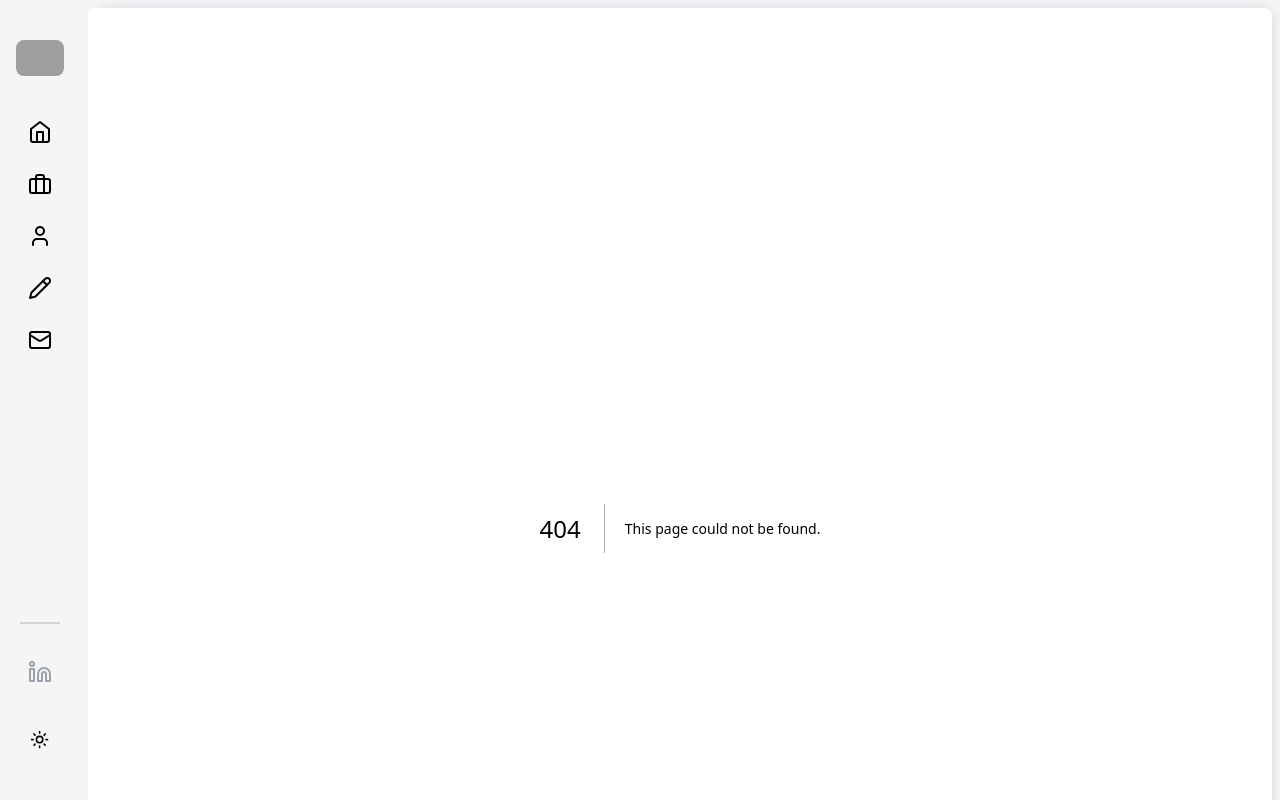
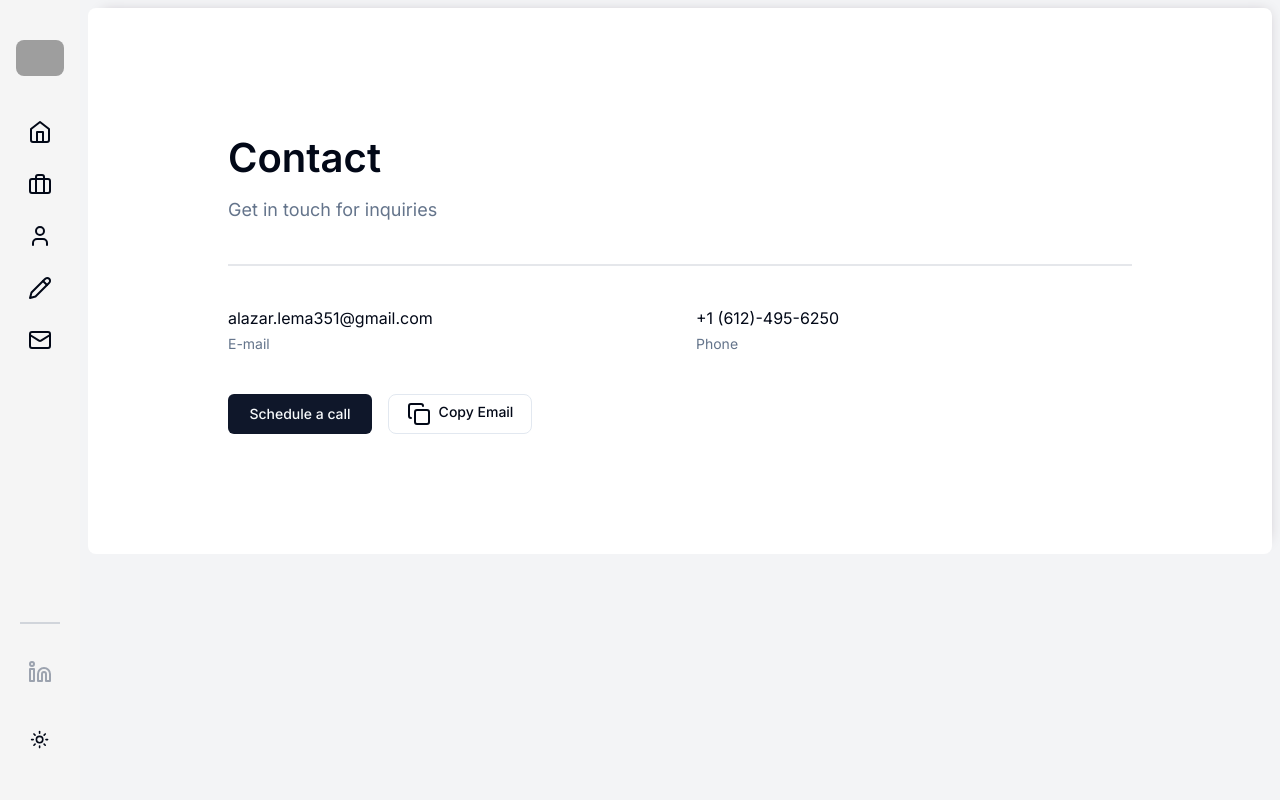
Before and after one commit to Alazar351/personal-website, a Next.js app: page /Contact in a window 1280 px wide. Before the commit this address had no page. Shown: the top 800 px of the page. Built offline with nearby package versions, Linux system fonts and the light colour scheme; grey boxes are pictures that could not be loaded.

Commit message:
Info done

```diff
--- /dev/null
+++ b/app/Contact/components/Info.tsx
@@ -0,0 +1,27 @@
+import CopyEmail from "@/app/components/CopyEmail";
+import { Button } from "@/components/ui/button";
+
+export default function Info() {
+  return (
+    <section>
+      <p className="text-[32px] font-semibold md:text-[40px]">Contact</p>
+      <p className="mt-2 border-b-2 border-b-gray-200 pb-10 text-lg text-muted-foreground dark:border-b-gray-800">
+        Get in touch for inquiries
+      </p>
+      <div className="mt-10 flex flex-col gap-8 md:flex-row">
+        <div className="basis-full">
+          <p>alazar.lema351@gmail.com</p>
+          <p className="mt-1 text-sm text-muted-foreground">E-mail</p>
+        </div>
+        <div className="basis-full">
+          <p>+1 (612)-495-6250</p>
+          <p className="mt-1 text-sm text-muted-foreground">Phone</p>
+        </div>
+      </div>
+      <div className="mt-10 flex flex-col items-center justify-start gap-4 md:flex-row ">
+        <Button className="w-full md:max-w-36">Schedule a call</Button>
+        <CopyEmail />
+      </div>
+    </section>
+  );
+}
--- /dev/null
+++ b/app/Contact/page.tsx
@@ -0,0 +1,9 @@
+import Info from "./components/Info";
+
+export default function Contact() {
+  return (
+    <>
+      <Info />
+    </>
+  );
+}
--- a/app/components/Nav.tsx
+++ b/app/components/Nav.tsx
@@ -130,12 +130,14 @@ export default function Nav() {
               </Tooltip>
               <Tooltip>
                 <TooltipTrigger>
+                  <Link href={"/Contact"}>
                     <li className="group flex h-[48px] min-w-[48px] items-center justify-start gap-3 rounded-xl px-3 py-2 transition-colors duration-700 ease-out hover:bg-gray-200 dark:hover:bg-gray-900 2xl:h-[40px]">
                       <Mail className="dark:group-hover:text-white 2xl:dark:group-hover:text-gray-400" />
                       <div className="hidden font-medium dark:group-hover:text-white 2xl:block">
                         Contact
                       </div>
                     </li>
+                  </Link>
                 </TooltipTrigger>
                 <TooltipContent
                   className="bg-gray-400 text-xs text-white 2xl:hidden"
@@ -197,13 +199,14 @@ export default function Nav() {
                         </div>
                       </li>
                     </Link>
-
+                    <Link href={"/Contact"}>
                       <li className="group my-1 flex gap-3 rounded-xl px-3 py-2  transition-colors duration-300 ease-out  hover:bg-gray-200 dark:hover:bg-gray-900 ">
                         <Mail />
                         <div className="font-medium dark:group-hover:text-white">
                           Contact
                         </div>
                       </li>
+                    </Link>
                   </ul>
                   <div className="my-4 h-1 rounded bg-gray-100 dark:bg-gray-900" />
                   <div className="flex items-center justify-center py-6">
```
Lines whose indentation alone changed are shown as unchanged.
